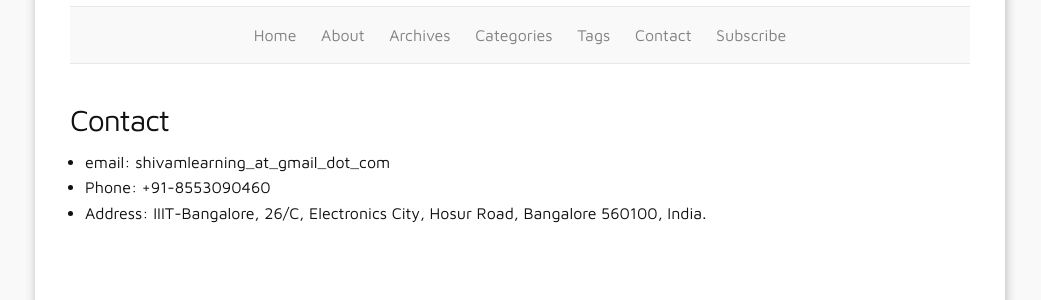
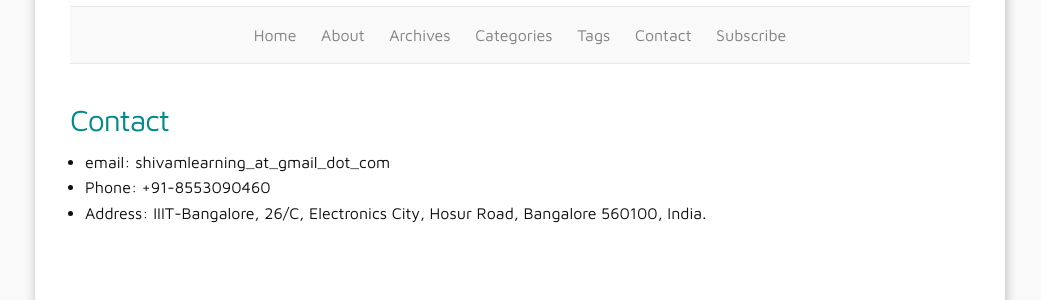
Before and after one commit to shivam-agarwal/shivam-agarwal.github.io, a Jekyll site: the page built from f-contact.md, in a window 1280 px wide. Shown: the part 166-466 px from the top of the page, without its empty margins (120-1161 px from the left). Built offline with Jekyll 4.4.1, drawn with Linux system fonts in a browser that asks for light colours.

Commit message:
updated font color

```diff
--- a/_sass/_layout.scss
+++ b/_sass/_layout.scss
@@ -186,6 +186,7 @@
  */
 .post-header {
   margin-bottom: $spacing-unit;
+  color: $darkcyan;
 
 }
 
```
Also changed, not shown: 2 other files.
